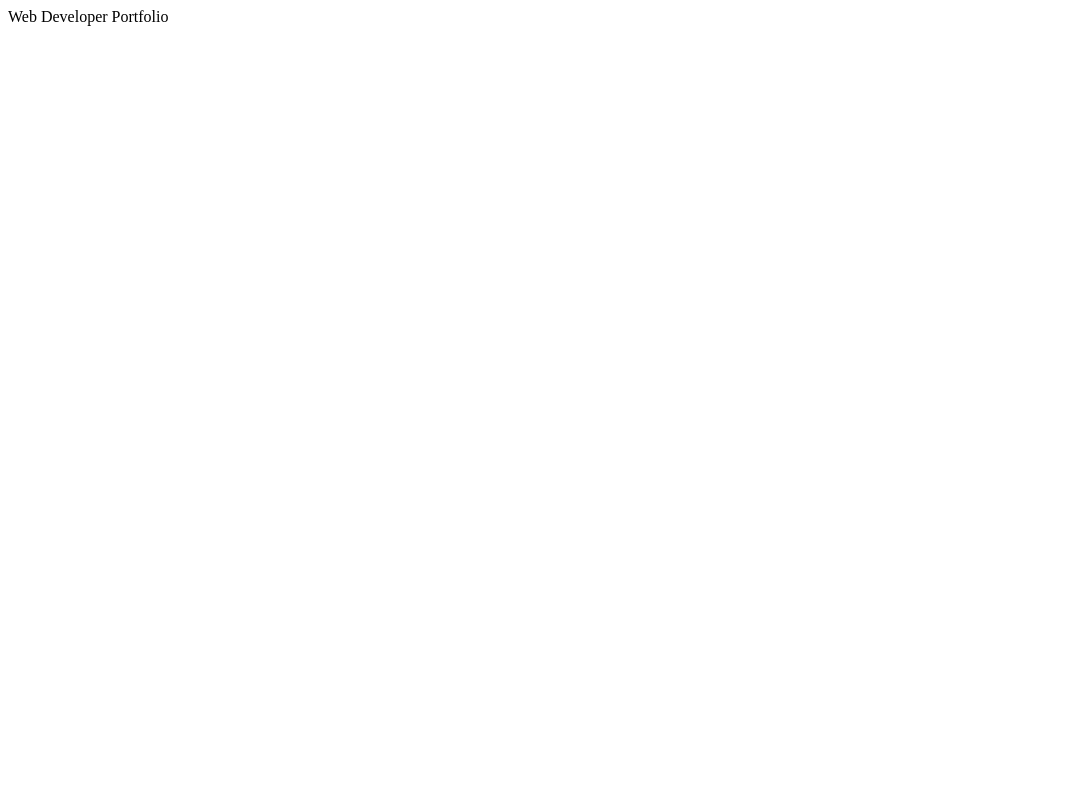
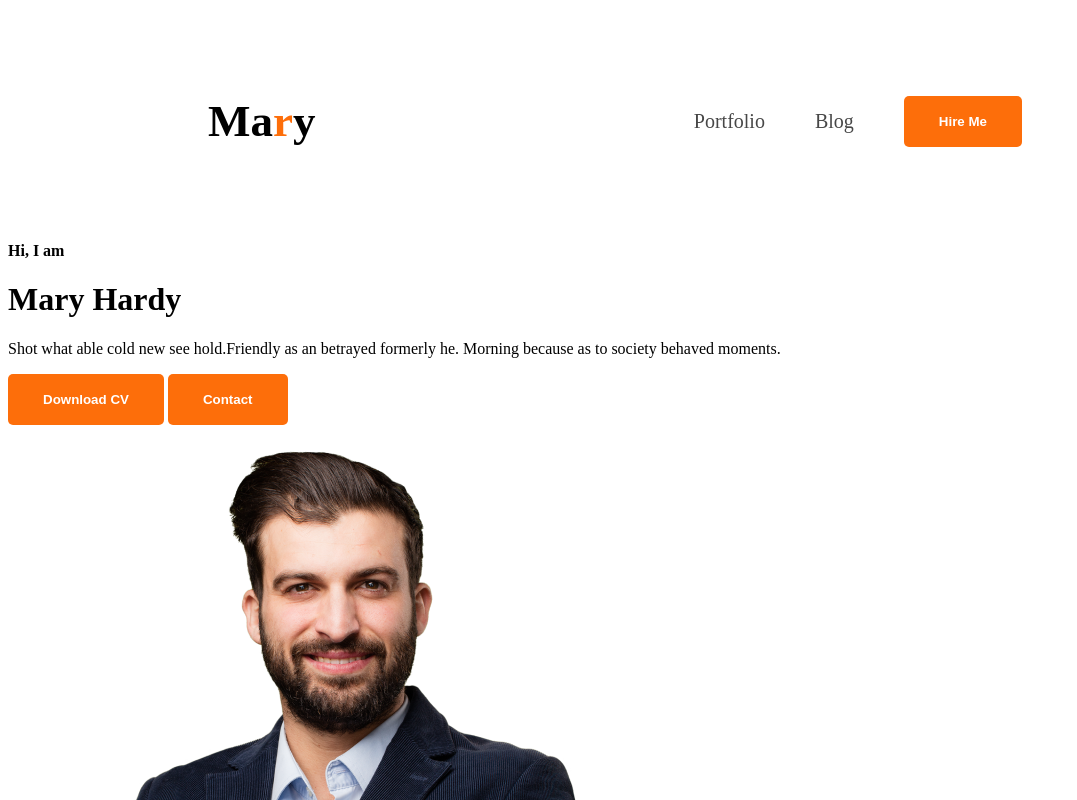
Before and after one commit to salimsojol/web-devloper-portfolio7, a plain HTML site: page index.html in a window 1280 px wide. Shown: the top 800 px of the page, without its empty margins (0-1077 px from the left). Drawn offline with Linux system fonts and the light colour scheme.

Commit message:
added header

```diff
--- a/index.html
+++ b/index.html
@@ -3,10 +3,36 @@
 <head>
     <meta charset="UTF-8">
     <meta name="viewport" content="width=device-width, initial-scale=1.0">
-    <titl>Web Developer Portfolio</title>
+    <title>Web Developer Portfolio</title>
+    <link rel="preconnect" href="https://fonts.googleapis.com">
+<link rel="preconnect" href="https://fonts.gstatic.com" crossorigin>
+<link href="https://fonts.googleapis.com/css2?family=Open+Sans:ital,wght@0,300..800;1,300..800&display=swap" rel="stylesheet">
+    <link rel="stylesheet" href="styles/portfolio.css">
 </head>
-<body>
+<body class="open-sans-normal">
     <header>
+        <nav>
+            <h3
+            class="nav-title">Ma<span class="text-primary">r</span>y</h3>
+            <ul>
+                <li><a class="dark-2" href="">Portfolio</a></li>
+                <li><a class="dark-2" href="">Blog</a></li>
+                <li><a href=""><button class="btn-primary">Hire Me</button></a></li>
+            </ul>
+        </nav>
+        <div class="banner">
+            <div class="banner-content">
+                <h4>Hi, I am</h4>
+                <h1>Mary Hardy</h1>
+                <p class="banner-description">
+                    Shot what able cold new see hold.Friendly as an betrayed formerly he. Morning because as to society behaved moments.
+                </p>
+                <button class="btn-primary">Download CV</button>
+                <button class="btn-primary">Contact</button>
+
+            </div>
+            <img src="images/hardy.png" alt="">
+        </div>
 
     </header>
     <main>
--- /dev/null
+++ b/styles/portfolio.css
@@ -0,0 +1,55 @@
+// <uniquifier>: Use a unique and descriptive class name
+// <weight>: Use a value from 300 to 800
+
+.open-sans-normal {
+  font-family: "Open Sans", serif;
+  font-optical-sizing: auto;
+  font-style: normal;
+  font-variation-settings:
+    "wdth" 100;
+}
+
+/* shared style */
+.text-primary{
+    color: rgb(253, 110, 10)
+}
+.dark-2{
+    color:#474747;
+}
+
+.btn-primary{
+    background-color: #FD6E0A;
+    font-weight: bold;
+    color: white;
+    border: none;
+    padding: 18px 35px;
+    border-radius: 5px;
+}
+
+/* Nav styles */
+nav{
+    display: flex;
+    align-items: center;
+    justify-content: space-between;
+    margin: 50px 200px;
+}
+
+.nav-title{
+    font: weight 800px;
+    font-size: 45px;
+}
+
+nav ul{
+    display: flex;
+    align-items: center;
+}
+
+nav ul li {
+    list-style:none;
+    margin-right: 50px;
+}
+
+nav li a {
+         text-decoration: none;
+         font-size: 20px;
+}
```
